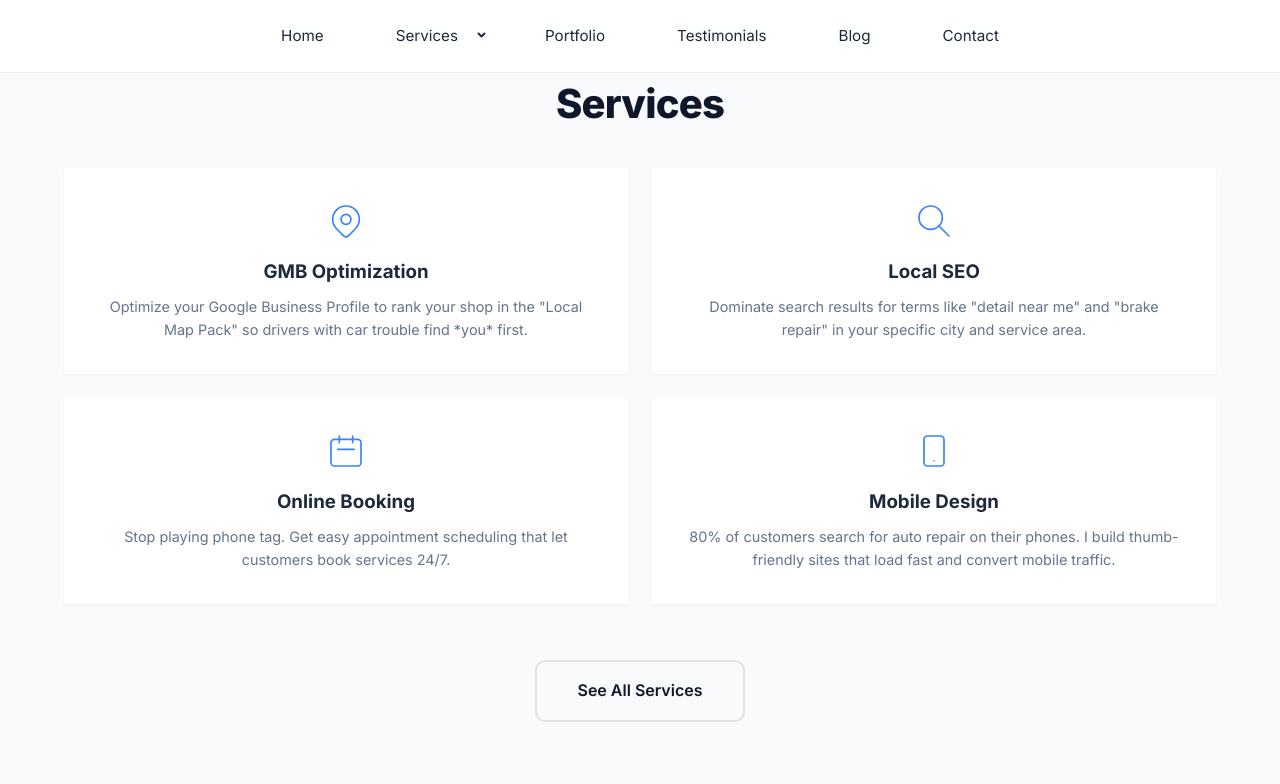
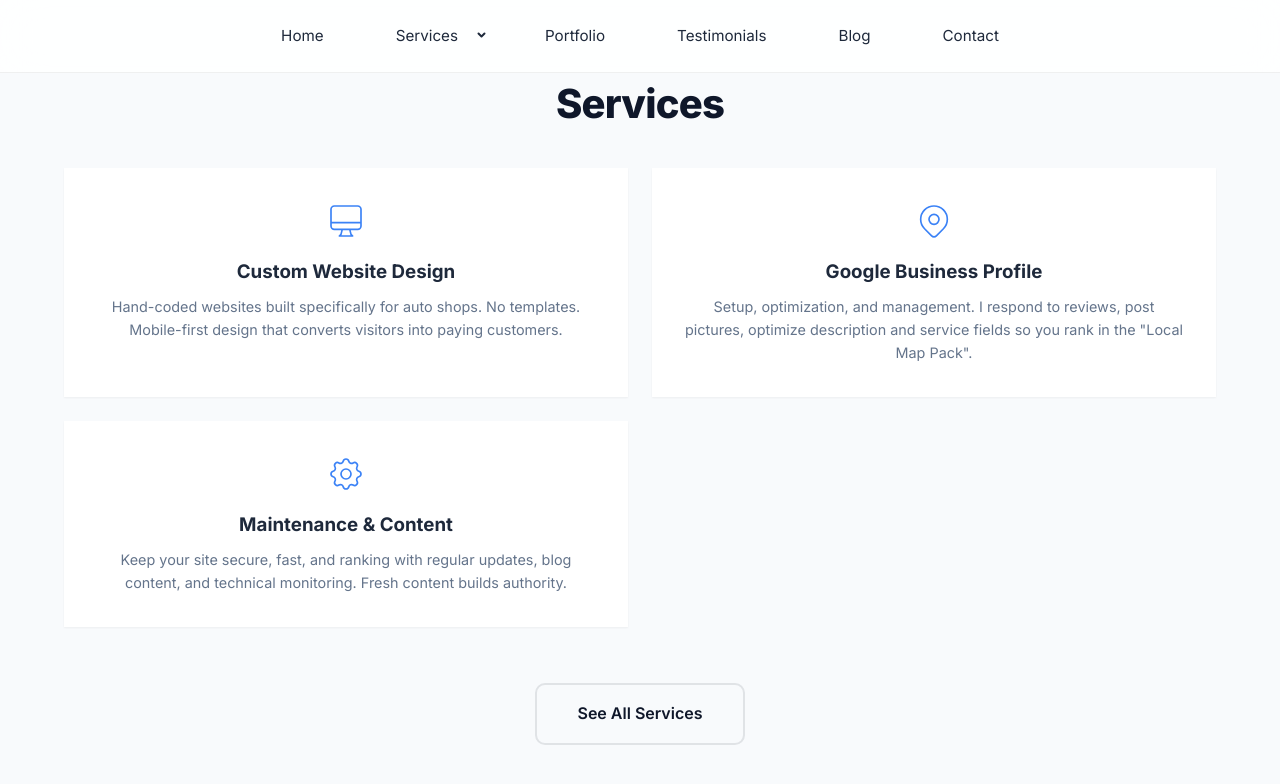
Before and after one commit to JamesBrownR/MeetingSurge, a Jekyll site: the page built from index.html, in a window 1280 px wide and 900 px high, scrolled down 3636 px. Shown: the top 784 px of the window. Built offline with Jekyll 4.4.1, drawn with Linux system fonts in a browser that asks for light colours.

Commit message:
Update index.html

```diff
--- a/index.html
+++ b/index.html
@@ -140,36 +140,28 @@ description: Professional web design specializing in auto repair shop and mobile
   <div class="services-grid">
 
     <div class="service-item">
-      <svg class="service-icon-svg" fill="none" stroke="currentColor" viewBox="0 0 24 24"><path stroke-linecap="round" stroke-linejoin="round" d="M17.657 16.657L13.414 20.9a1.998 1.998 0 01-2.827 0l-4.244-4.243a8 8 0 1111.314 0z"></path><path stroke-linecap="round" stroke-linejoin="round" d="M15 11a3 3 0 11-6 0 3 3 0 016 0z"></path></svg>
-      <h3>GMB Optimization</h3>
+      <svg class="service-icon-svg" fill="none" stroke="currentColor" viewBox="0 0 24 24"><path stroke-linecap="round" stroke-linejoin="round" d="M9.75 17L9 20l-1 1h8l-1-1-.75-3M3 13h18M5 17h14a2 2 0 002-2V5a2 2 0 00-2-2H5a2 2 0 00-2 2v10a2 2 0 002 2z"></path></svg>
+      <h3>Custom Website Design</h3>
       <p style="font-size: 0.9rem; color: var(--text-muted); margin-top: 0.5rem;">
-  Optimize your Google Business Profile to rank your shop in the "Local Map Pack" so drivers with car trouble find *you* first.
+  Hand-coded websites built specifically for auto shops. No templates. Mobile-first design that converts visitors into paying customers.
 </p>
     </div>
 
     <div class="service-item">
-      <svg class="service-icon-svg" fill="none" stroke="currentColor" viewBox="0 0 24 24"><path stroke-linecap="round" stroke-linejoin="round" d="M21 21l-6-6m2-5a7 7 0 11-14 0 7 7 0 0114 0z"></path></svg>
-      <h3>Local SEO</h3>
+      <svg class="service-icon-svg" fill="none" stroke="currentColor" viewBox="0 0 24 24"><path stroke-linecap="round" stroke-linejoin="round" d="M17.657 16.657L13.414 20.9a1.998 1.998 0 01-2.827 0l-4.244-4.243a8 8 0 1111.314 0z"></path><path stroke-linecap="round" stroke-linejoin="round" d="M15 11a3 3 0 11-6 0 3 3 0 016 0z"></path></svg>
+      <h3>Google Business Profile</h3>
       <p style="font-size: 0.9rem; color: var(--text-muted); margin-top: 0.5rem;">
-  Dominate search results for terms like "detail near me" and "brake repair" in your specific city and service area.
-</p>
-    </div>
-
-    <div class="service-item">
-      <svg class="service-icon-svg" fill="none" stroke="currentColor" viewBox="0 0 24 24"><path stroke-linecap="round" stroke-linejoin="round" d="M8 7V3m8 4V3m-9 8h10M5 21h14a2 2 0 002-2V7a2 2 0 00-2-2H5a2 2 0 00-2 2v12a2 2 0 002 2z"></path></svg>
-      <h3>Online Booking</h3>
-      <p style="font-size: 0.9rem; color: var(--text-muted); margin-top: 0.5rem;">
-  Stop playing phone tag. Get easy appointment scheduling that let customers book services 24/7.
+Setup, optimization, and management. I respond to reviews, post pictures, optimize description and service fields so you rank in the "Local Map Pack".
 </p>
     </div>
 
 
 
     <div class="service-item">
-      <svg class="service-icon-svg" fill="none" stroke="currentColor" viewBox="0 0 24 24"><path stroke-linecap="round" stroke-linejoin="round" d="M12 18h.01M8 21h8a2 2 0 002-2V5a2 2 0 00-2-2H8a2 2 0 00-2 2v14a2 2 0 002 2z"></path></svg>
-      <h3>Mobile Design</h3>
+      <svg class="service-icon-svg" fill="none" stroke="currentColor" viewBox="0 0 24 24"><path stroke-linecap="round" stroke-linejoin="round" d="M10.325 4.317c.426-1.756 2.924-1.756 3.35 0a1.724 1.724 0 002.573 1.066c1.543-.94 3.31.826 2.37 2.37a1.724 1.724 0 001.065 2.572c1.756.426 1.756 2.924 0 3.35a1.724 1.724 0 00-1.066 2.573c.94 1.543-.826 3.31-2.37 2.37a1.724 1.724 0 00-2.572 1.065c-.426 1.756-2.924 1.756-3.35 0a1.724 1.724 0 00-2.573-1.066c-1.543.94-3.31-.826-2.37-2.37a1.724 1.724 0 00-1.065-2.572c-1.756-.426-1.756-2.924 0-3.35a1.724 1.724 0 001.066-2.573c-.94-1.543.826-3.31 2.37-2.37.996.608 2.296.07 2.572-1.065z"></path><path stroke-linecap="round" stroke-linejoin="round" d="M15 12a3 3 0 11-6 0 3 3 0 016 0z"></path></svg>
+      <h3>Maintenance & Content</h3>
       <p style="font-size: 0.9rem; color: var(--text-muted); margin-top: 0.5rem;">
-  80% of customers search for auto repair on their phones. I build thumb-friendly sites that load fast and convert mobile traffic.
+  Keep your site secure, fast, and ranking with regular updates, blog content, and technical monitoring. Fresh content builds authority.
 </p>
     </div>
 
```
